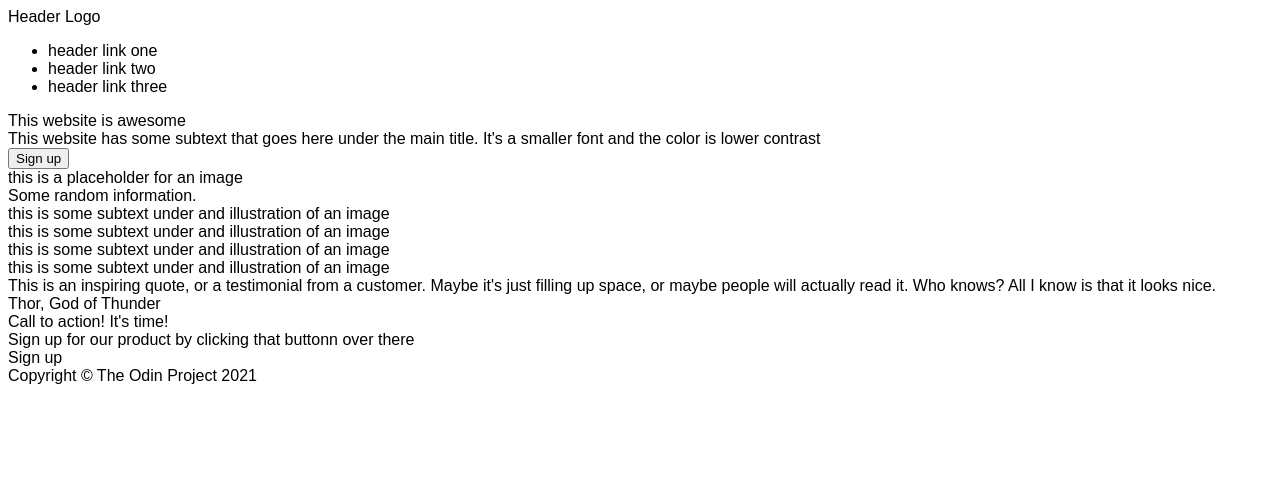
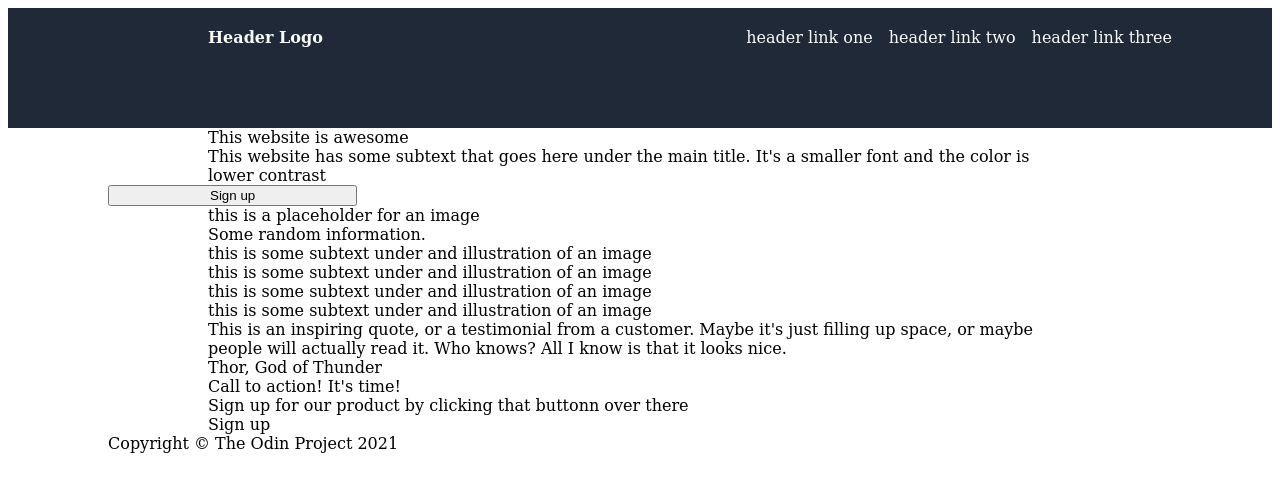
Before and after one commit to richard-mccormick/odin-landing-page, a plain HTML site: page index.html in a window 1280 px wide. Drawn offline with Linux system fonts and the light colour scheme.

Commit message:
Edit layout of header to fit reference page

```diff
--- a/index.html
+++ b/index.html
@@ -8,9 +8,10 @@
 </head>
 <body>
     <div class="header">
-        <div>Header Logo</div>
 
-        <ul>
+        <div class="logo">Header Logo</div>
+
+        <ul class="header-links">
             <li>header link one</li>
             <li>header link two</li>
             <li>header link three</li>
@@ -18,6 +19,7 @@
     </div>
 
     <div class="one">
+
         <div>This website is awesome</div>
         <div>This website has some subtext that goes here under the main title.
             It's a smaller font and the color is lower contrast</div>
@@ -27,6 +29,7 @@
     </div>
 
     <div class="two">
+
         <div>Some random information.</div>
 
         <div></div>
@@ -41,6 +44,7 @@
     </div>
 
     <div class="three">
+
         <div>This is an inspiring quote, or a testimonial from a customer. Maybe it's just filling up space,
         or maybe people will actually read it. Who knows? All I know is that it looks nice.</div>
         <div>Thor, God of Thunder</div>
--- a/style.css
+++ b/style.css
@@ -1,3 +1,34 @@
 body {
-    font-family: Arial, sans-serif;
+    font-family: "DeJaVu Serif", Arial, sans-serif;
+    display: flex;
+    flex-direction: column;
 }
+
+div, button {
+    padding-left: 100px;
+    padding-right: 100px;
+}
+
+ul  {
+    list-style: none;
+    margin: 0;
+    padding: 0;
+}
+
+.header {
+    display: flex;
+    justify-content: space-between;
+    background-color: #1F2937;
+    color: #F9FAF8;
+    height: 100px;
+    padding-top: 20px;
+}
+
+.logo {
+    font-weight: bold;
+}
+
+.header-links {
+    display: flex;
+    gap: 16px;
+}
```
